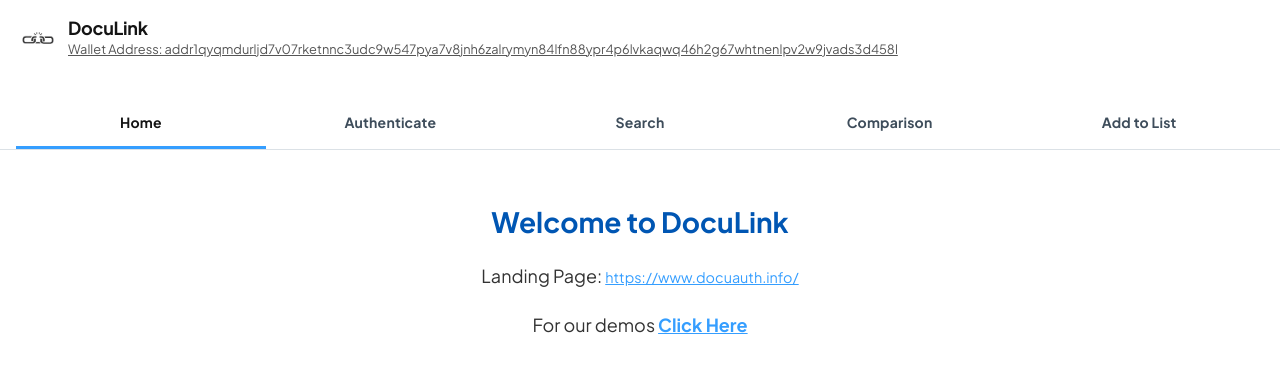
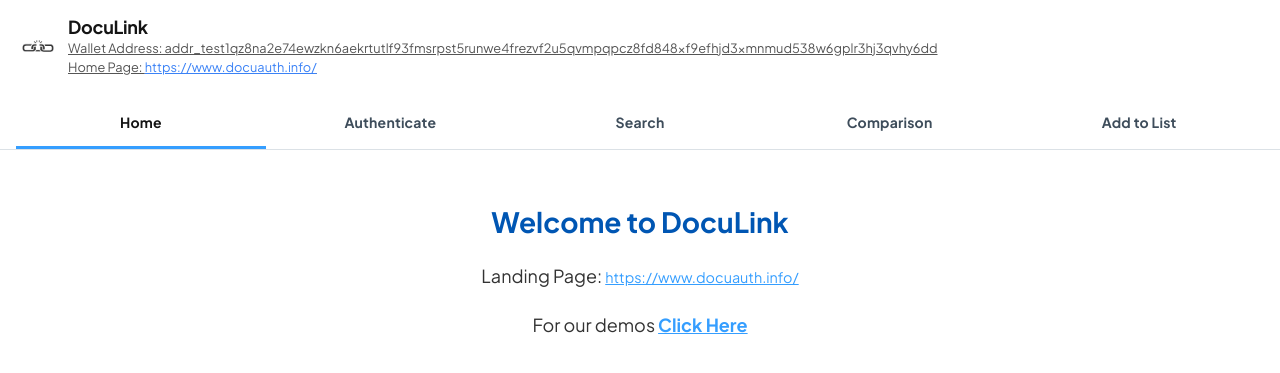
Before and after one commit to AviLPA/avilpa, a Flask app: page / in a window 1280 px wide. Shown: the top 373 px of the page. Run offline with Flask 3, Linux system fonts and the light colour scheme; some libraries are stand-ins or nearby versions.

Commit message:
Update index.html

```diff
--- a/templates/index.html
+++ b/templates/index.html
@@ -126,7 +126,8 @@
                     <img src="{{url_for('static', filename='chainicon.png')}}" alt="DocuLink Logo" class="w-11 h-auto mr-2" />
                     <div>
                         <h2 class="text-[#141414] text-lg font-bold leading-tight tracking-[-0.015em] flex-1">DocuLink</h2>
-                        <p class="subtitle" onclick="copyToClipboard('addr1qyqmdurljd7v07rketnnc3udc9w547pya7v8jnh6zalrymyn84lfn88ypr4p6lvkaqwq46h2g67whtnenlpv2w9jvads3d458l')">Wallet Address: addr1qyqmdurljd7v07rketnnc3udc9w547pya7v8jnh6zalrymyn84lfn88ypr4p6lvkaqwq46h2g67whtnenlpv2w9jvads3d458l</p>
+                        <p class="subtitle" onclick="copyToClipboard('addr_test1qz8na2e74ewzkn6aekrtutlf93fmsrpst5runwe4frezvf2u5qvmpqpcz8fd848xf9efhjd3xmnmud538w6gplr3hj3qvhy6dd')">Wallet Address: addr_test1qz8na2e74ewzkn6aekrtutlf93fmsrpst5runwe4frezvf2u5qvmpqpcz8fd848xf9efhjd3xmnmud538w6gplr3hj3qvhy6dd</p>
+                        <p class="subtitle">Home Page: <a href="https://www.docuauth.info/" target="_blank" class="text-blue-500 underline">https://www.docuauth.info/</a></p>
                     </div>
                 </div>
             </div>
@@ -236,7 +237,6 @@
                     </div>
                 </div>
             </div>
-
 
             <!-- Search Section -->
             <div class="section" id="search">
```
Lines whose indentation alone changed are shown as unchanged.
